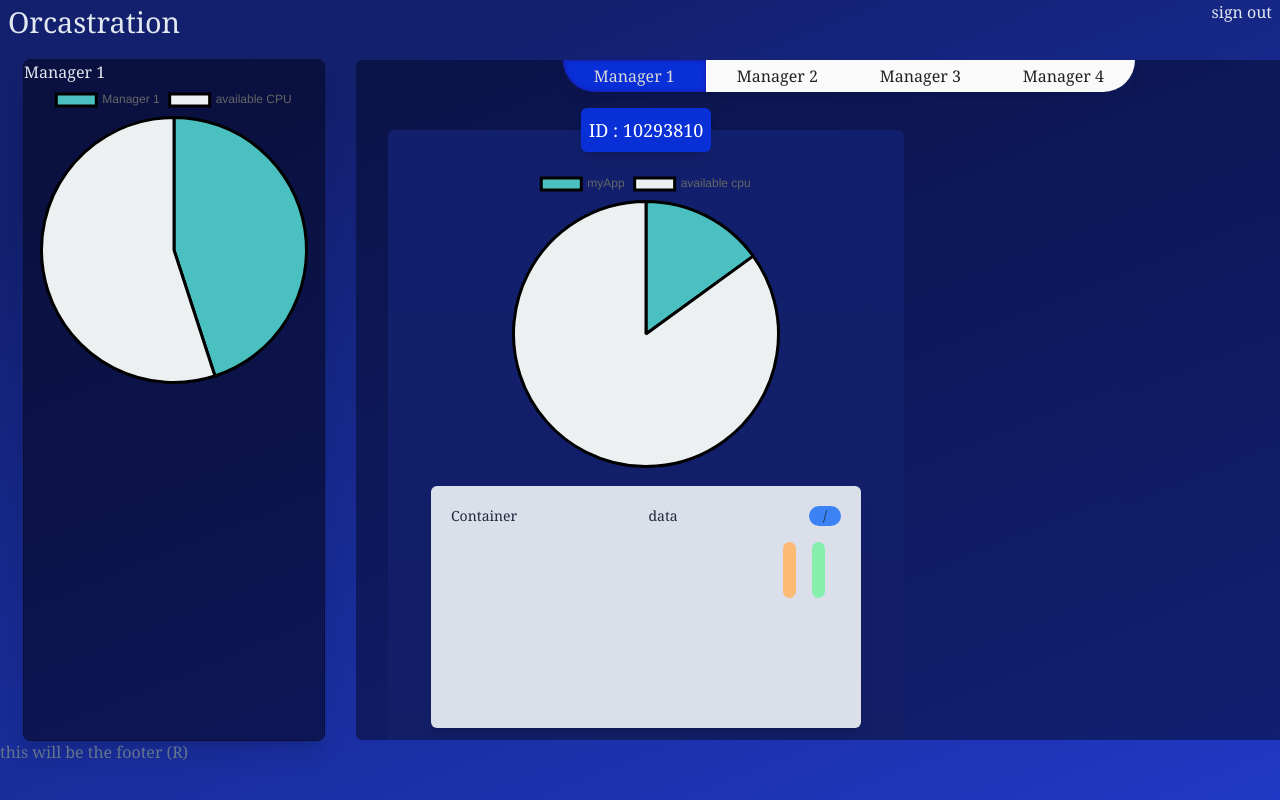
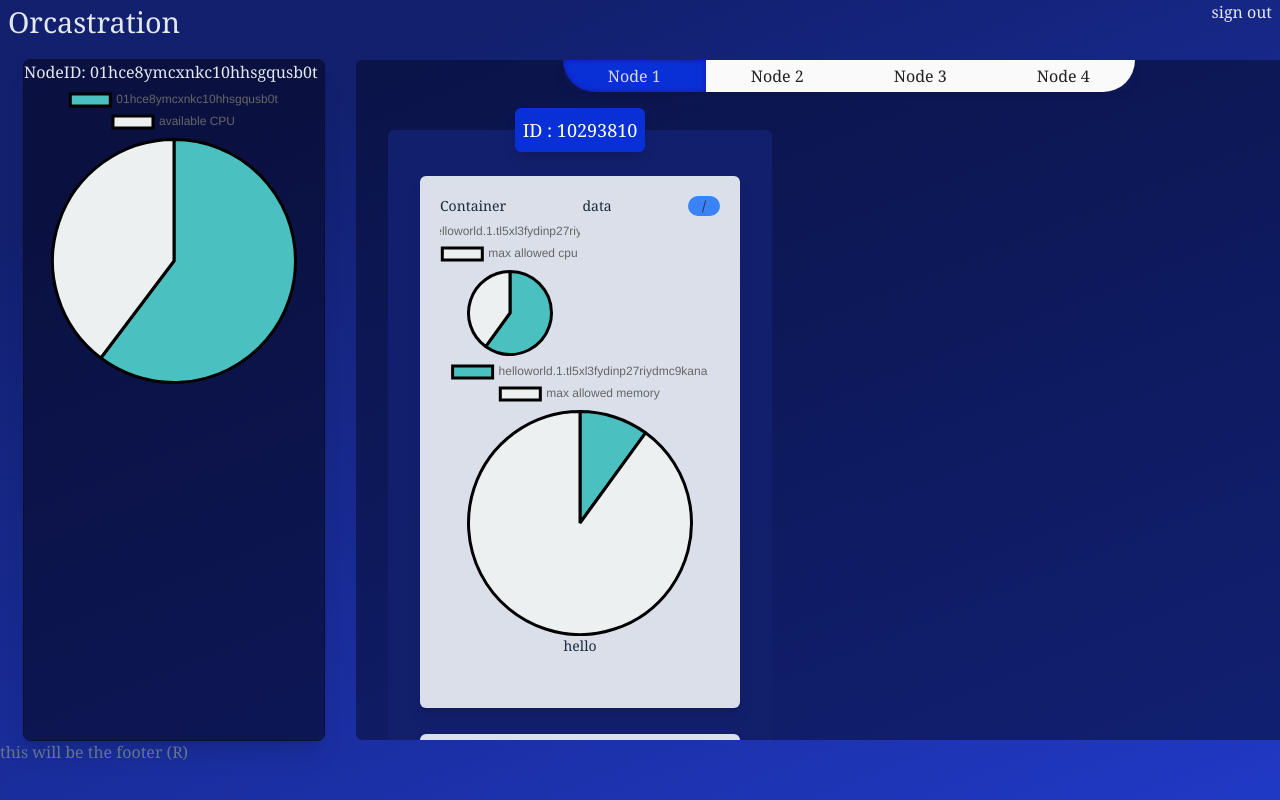
Before and after one commit to oslabs-beta/Orcastration, a React app: page / in a window 1280 px wide. Shown: the top 800 px of the page. Built offline with nearby package versions, Linux system fonts and the light colour scheme; a web font is replaced by a local one.

Commit message:
updated chartjs logic, and added memory usage chart for each container

```diff
--- a/app/src/TEST-DATA/Data.js
+++ b/app/src/TEST-DATA/Data.js
@@ -1,21 +1,112 @@
 const Data = [
   {
-    containerID: '2d3f',
-    name: 'myApp',
-    cpu: 15,
-    mem: 15,
-  },
-  {
-    containerID: '9929',
-    name: 'helloworld',
-    cpu: 25,
-    mem: 62,
-  },
-  {
-    containerid: '0627',
-    name: 'redis',
-    cpu: 5,
-    mem: 21,
+    nodeID: '01hce8ymcxnkc10hhsgqusb0t',
+    tasks: [
+      {
+        taskID: 'tl5xl3fydinp',
+        containers: [
+          {
+            containerID: '26de9debe4fb',
+            containerName: 'helloworld.1.tl5xl3fydinp27riydmc9kana',
+            CPUPerc: '60%',
+            memPerc: '10%',
+            memUsage: '272KiB / 4.818GiB',
+            netIO: '2.18kB / 1.2kB',
+          },
+        ],
+      },
+      {
+        taskID: '6rwgw5zwsxy5',
+        containers: [
+          {
+            containerID: '32f0f91be77f',
+            containerName: 'helloworld.2.6rwgw5zwsxy59q3vg2gd3bjla',
+            CPUPerc: '50%',
+            memPerc: '15%',
+            memUsage: '268KiB / 4.818GiB',
+            netIO: '2.1kB / 1.3kB',
+          },
+        ],
+      },
+      {
+        taskID: '5vfvjiurdgnd',
+        containers: [
+          {
+            containerID: '4b81e28154a2',
+            containerName: 'helloworld.3.5vfvjiurdgndhz8nh0wr6lkrw',
+            CPUPerc: '10%',
+            memPerc: '20%',
+            memUsage: '264KiB / 4.818GiB',
+            netIO: '2.27kB / 1.3kB',
+          },
+        ],
+      },
+      {
+        taskID: '8siuamf38c59',
+        containers: [
+          {
+            containerID: 'b8fb52845d71',
+            containerName: 'helloworld.4.8siuamf38c595i3d98p1irc8y',
+            CPUPerc: '60%',
+            memPerc: '5%',
+            memUsage: '276KiB / 4.818GiB',
+            netIO: '2.59kB / 1.4kB',
+          },
+        ],
+      },
+      {
+        taskID: 'nvm20fhcusdj',
+        containers: [
+          {
+            containerID: '3c8b940d2e11',
+            containerName: 'helloworld.5.nvm20fhcusdj17pvqyh1p97o0',
+            CPUPerc: '30%',
+            memPerc: '20%',
+            memUsage: '272KiB / 4.818GiB',
+            netIO: '2.06kB / 1.3kB',
+          },
+        ],
+      },
+      {
+        taskID: 'y7ah0auah7oc',
+        containers: [
+          {
+            containerID: '1e2cd112537c',
+            containerName: 'redis.1.y7ah0auah7oc3zx2ma2nxmo00',
+            CPUPerc: '25%',
+            memPerc: '10%',
+            memUsage: '6.613MiB / 4.818GiB',
+            netIO: '844B / 0B',
+          },
+        ],
+      },
+      {
+        taskID: 'i04i38r8mkek',
+        containers: [
+          {
+            containerID: 'a3d0860ecf7b',
+            containerName: 'redis.2.i04i38r8mkek6san9goco34ej',
+            CPUPerc: '34%',
+            memPerc: '20%',
+            memUsage: '6.617MiB / 4.818GiB',
+            netIO: '670B / 0B',
+          },
+        ],
+      },
+      {
+        taskID: 'hyd0izvysu2s',
+        containers: [
+          {
+            containerID: '4ff85fda0123',
+            containerName: 'redis.3.hyd0izvysu2seop8cqu4z3bpg',
+            CPUPerc: '24%',
+            memPerc: '5%',
+            memUsage: '6.617MiB / 4.818GiB',
+            netIO: '934B / 0B',
+          },
+        ],
+      },
+    ],
   },
 ];
 
--- a/app/src/components/App.jsx
+++ b/app/src/components/App.jsx
@@ -9,18 +9,53 @@ import { Chart as ChartJS, ArcElement, Tooltip, Legend } from 'chart.js';
 
 ChartJS.register(ArcElement, Tooltip, Legend);
 
-const data = [];
+const cpuData = [];
+const memData = [];
 let totalPercentageCPU = 0;
-//create an array called 'data' that will hold an array of objects, objects will
-//be the data object that our Pie component from ChartJS is expecting
-for (let i = 0; i < Data.length; i++) {
-  totalPercentageCPU += Data[i].cpu;
-  data.push({
-    labels: [Data[i].name, 'available cpu'],
+//pull node name from incoming data
+let nodeName = Data[0].nodeID;
+// console.log(nodeName);
+// create an array called 'data' that will hold an array of objects, objects will
+// be the data object that our Pie component from ChartJS is expecting
+const dataTasks = Data[0].tasks;
+// console.log(dataTasks);
+for (let i = 0; i < dataTasks.length; i++) {
+  // console.log(parseFloat(dataTasks[i].containers[0].CPUPerc));
+  totalPercentageCPU += parseFloat(dataTasks[i].containers[0].CPUPerc);
+  // console.log(dataTasks[i].containers[0].containerName);
+  if (dataTasks[i].containers.length > 1) {
+    //!!!LOGIC NOT COMPLETE!!!!COME BACK AND MAKE THIS SUCK LESS!!!!!
+  } else {
+    cpuData.push({
+      labels: [dataTasks[i].containers[0].containerName, 'max allowed cpu'],
       datasets: [
         {
-        label: 'test',
-        data: [Data[i].cpu, 100 - Data[i].cpu],
+          label: 'cpu test',
+          data: [
+            parseFloat(dataTasks[0].containers[0].CPUPerc),
+            100 - parseFloat(dataTasks[0].containers[0].CPUPerc),
+          ],
+          backgroundColor: [
+            'rgba(75,192,192,1)',
+            '#ecf0f1',
+            '#50AF95',
+            '#f3ba2f',
+            '#2a71d0',
+          ],
+          borderColor: 'black',
+          borderWidth: 3,
+        },
+      ],
+    });
+    memData.push({
+      labels: [dataTasks[i].containers[0].containerName, 'max allowed memory'],
+      datasets: [
+        {
+          label: 'memory test',
+          data: [
+            parseFloat(dataTasks[0].containers[0].memPerc),
+            100 - parseFloat(dataTasks[0].containers[0].memPerc),
+          ],
           backgroundColor: [
             'rgba(75,192,192,1)',
             '#ecf0f1',
@@ -34,39 +69,44 @@ for (let i = 0; i < Data.length; i++) {
       ],
     });
   }
+}
 
-// console.log(data);
+// console.log(cpuData);
+// console.log(memData[0].datasets[0].label);
+// console.log(memData[0].datasets[0]);
 // console.log(totalPercentageCPU);
+// console.log(dataTasks[0].containers[0].CPUPerc);
+// console.log(parseFloat(dataTasks[0].containers[0].CPUPerc));
 
 const App = (props) => {
   const [activeTab, setActiveTab] = useState('tab1');
-  const [currentManager, setCurrentManager] = useState('Manager 1');
+  const [currentNode, setCurrentNode] = useState(nodeName);
   //set our previously created array of data objects as our chartData state
-  const [chartData, setChartData] = useState(data);
+  const [chartData, setChartData] = useState(cpuData);
   const [totalCPU, setPercentageCPU] = useState(totalPercentageCPU);
-
-  console.log(chartData);
-  const updateManager = (manager) => {
-    setCurrentManager(manager);
+  const [memoryData, setMemoryData] = useState(memData);
+  // // console.log(chartData);
+  const updateNode = (node) => {
+    setCurrentNode(manager);
   };
-
+  // console.log(memoryData);
   return (
     <div className='navigation h-full' id='background'>
       <Navigation />
       <div className='managerAndTabs mx-6 overflow-y-visible'>
         <ManagerMetricsContainer
           activeTab={activeTab}
-          currentManager={currentManager}
-          managerActive={true}
+          currentNode={currentNode}
           totalCPU={totalCPU}
         />
         <Tabs
           activeTab={activeTab}
           setActiveTab={setActiveTab}
-          currentManager={currentManager}
-          updateManager={updateManager}
+          currentNode={currentNode}
+          setCurrentNode={setCurrentNode}
           chartData={chartData}
           totalPercentageCPU={totalPercentageCPU}
+          memoryData={memoryData}
         />
       </div>
       <div className='text-slate-500'>this will be the footer (R)</div>
--- /dev/null
+++ b/app/src/components/CPUandMemCharts.js/CPUPieChart.js
@@ -0,0 +1,22 @@
+import React from 'react';
+import { Pie } from 'react-chartjs-2';
+
+function CPUPieChart({ chartData }) {
+  // console.log(chartData);
+  return (
+    <div className='chart-container'>
+      <Pie
+        data={chartData}
+        options={{
+          plugins: {
+            title: {
+              display: true,
+              text: 'cpu usage vs max allowed cpu',
+            },
+          },
+        }}
+      />
+    </div>
+  );
+}
+export default CPUPieChart;
--- a/app/src/components/PieChart.js
+++ b/app/src/components/CPUandMemCharts.js/MemPieChart.js
@@ -1,22 +1,23 @@
 import React from 'react';
 import { Pie } from 'react-chartjs-2';
 
-function PieChart({ chartData }) {
+function MemPieChart({ memoryData }) {
+  console.log(memoryData);
   return (
     <div className='chart-container'>
-      {/* <h2 style={{ textAlign: 'center' }}>Pie Chart</h2> */}
       <Pie
-        data={chartData}
+        data={memoryData}
         options={{
           plugins: {
             title: {
               display: true,
-              text: 'Users Gained between 2016-2020',
+              text: 'container memory usage',
             },
           },
         }}
       />
+      hello
     </div>
   );
 }
-export default PieChart;
+export default MemPieChart;
--- a/app/src/components/ContainerComponent.jsx
+++ b/app/src/components/ContainerComponent.jsx
@@ -1,15 +1,16 @@
 import React, { useState } from 'react';
 import { motion } from 'framer-motion';
-import PieChart from '../components/PieChart';
+import CPUPieChart from './CPUandMemCharts.js/CPUPieChart';
+import MemPieChart from './CPUandMemCharts.js/MemPieChart';
 
-export default function ContainerComponent({ chartData }) {
+export default function ContainerComponent({ chartData, memoryData }) {
   const [toggleData, setToggleData] = useState(false);
 
   // console.log(toggleData);
   // console.log(chartData);
+  // console.log(memoryData);
   return (
     <React.Fragment>
-      <PieChart chartData={chartData} />
       <motion.div
         initial={{ opacity: 0, scale: 0.5, originY: -0.2 }}
         animate={{ opacity: 1, scale: 1 }}
@@ -29,13 +30,9 @@ export default function ContainerComponent({ chartData }) {
             </button>
           </li>
         </ul>
-
-        <section className='flex flex-row p-4 gap-4'>
-          <canvas>{/* <PieChart chartData={chartData} /> */}</canvas>
-
-          <div className='h-14 w-14 bg-orange-300 rounded-full'></div>
-          <div className='h-14 w-14 bg-green-300 rounded-full'></div>
-        </section>
+        <CPUPieChart chartData={chartData} />
+        <MemPieChart memoryData={memoryData} />
+        <section className='flex flex-row p-4 gap-4'></section>
         {toggleData && (
           <motion.div
             className='bg-blue-200 w-full'
--- a/app/src/components/Managers/ManagerMetricsContainer.js
+++ b/app/src/components/Managers/ManagerMetricsContainer.js
@@ -1,12 +1,12 @@
 import React from 'react';
 import Metrics from './Metrics.js';
 
-const ManagerMetricsContainer = ({ currentManager, totalCPU }) => {
+const ManagerMetricsContainer = ({ currentNode, totalCPU }) => {
   // console.log(currentManager);
   return (
     <div className='managerMetricsContainer rounded-md bg-nightblue-800/60 shadow-xl h-full text-slate-200 m-0 w-full outline-nightblue-700'>
-      <h1 className='mainFontEl'>{currentManager}</h1>
-      <Metrics totalCPU={totalCPU} currentManager={currentManager} />
+      <h1 className='mainFontEl'>NodeID: {currentNode}</h1>
+      <Metrics totalCPU={totalCPU} currentNode={currentNode} />
     </div>
   );
 };
--- a/app/src/components/Managers/Metrics.js
+++ b/app/src/components/Managers/Metrics.js
@@ -3,9 +3,9 @@ import { Pie } from 'react-chartjs-2';
 
 // ChartJS.register(ArcElement, Tooltip, Legend);
 
-const Metrics = ({ totalCPU, currentManager }) => {
+const Metrics = ({ totalCPU, currentNode }) => {
   const cpuData = {
-    labels: [`${currentManager}`, 'available CPU'],
+    labels: [`${currentNode}`, 'available CPU'],
     datasets: [
       {
         label: 'manager test',
@@ -35,7 +35,6 @@ const Metrics = ({ totalCPU, currentManager }) => {
           },
         }}
       />
-      {/* hello */}
     </div>
   );
 };
--- a/app/src/components/WorkerComponent.jsx
+++ b/app/src/components/WorkerComponent.jsx
@@ -3,12 +3,19 @@ import ContainerComponent from './ContainerComponent';
 import { motion } from 'framer-motion';
 // import { motion, useViewportScroll, useTransform } from "framer-motion";
 
-export default function WorkerComponent({ chartData, totalPercentageCPU }) {
+export default function WorkerComponent({
+  chartData,
+  totalPercentageCPU,
+  memoryData,
+}) {
   // const { scrollYProgress } = useViewportScroll();
   // const scale = useTransform(scrollYProgress, [0, 1], [0.2, 2]);
   let containers = [];
   for (let i = 0; i < chartData.length; i++) {
-    containers.push(<ContainerComponent chartData={chartData[i]} />);
+    // console.log(chartData[i]);
+    containers.push(
+      <ContainerComponent chartData={chartData[i]} memoryData={memoryData[i]} />
+    );
   }
 
   return (
--- a/app/src/components/tabComponent/Tabs.js
+++ b/app/src/components/tabComponent/Tabs.js
@@ -8,12 +8,15 @@ import WorkerComponent from '../WorkerComponent';
 const Tabs = ({
   activeTab,
   setActiveTab,
-  currentManager,
-  updateManager,
+  currentNode,
+  setCurrentNode,
+  updateNode,
   chartData,
   totalPercentageCPU,
+  memoryData,
 }) => {
   // console.log(chartData);
+
   //declare activeTab and setActiveTab to be able to display
   //   const [activeTab, setActiveTab] = useState('tab1');
   return (
@@ -22,38 +25,38 @@ const Tabs = ({
       <div className='w-full flex align-middle overflow-y-visible justify-center'>
         <ul className='nav m-0 h-fit'>
           <TabNavItem
-            title='Manager 1'
+            title='Node 1'
             id='tab1'
             activeTab={activeTab}
             setActiveTab={setActiveTab}
-            currentManager={currentManager}
-            updateManager={updateManager}
-            // setCurrentManager={setCurrentManager}
-            // managerActive = {}
+            currentNode={currentNode}
+            updateNode={updateNode}
+            setCurrentNode={setCurrentNode}
+            // NodeActive = {}
           />
           <TabNavItem
-            title='Manager 2'
+            title='Node 2'
             id='tab2'
             activeTab={activeTab}
             setActiveTab={setActiveTab}
-            currentManager={currentManager}
-            updateManager={updateManager}
+            currentNode={currentNode}
+            updateNode={updateNode}
           />
           <TabNavItem
-            title='Manager 3'
+            title='Node 3'
             id='tab3'
             activeTab={activeTab}
             setActiveTab={setActiveTab}
-            currentManager={currentManager}
-            updateManager={updateManager}
+            currentNode={currentNode}
+            updateNode={updateNode}
           />
           <TabNavItem
-            title='Manager 4'
+            title='Node 4'
             id='tab4'
             activeTab={activeTab}
             setActiveTab={setActiveTab}
-            currentManager={currentManager}
-            updateManager={updateManager}
+            currentNode={currentNode}
+            updateNode={updateNode}
           />
         </ul>
       </div>
@@ -67,6 +70,7 @@ const Tabs = ({
             <WorkerComponent
               chartData={chartData}
               totalPercentageCPU={totalPercentageCPU}
+              memoryData={memoryData}
             />
           </div>
         </TabContent>
@@ -75,10 +79,12 @@ const Tabs = ({
             <WorkerComponent
               chartData={chartData}
               totalPercentageCPU={totalPercentageCPU}
+              memoryData={memoryData}
             />
             <WorkerComponent
               chartData={chartData}
               totalPercentageCPU={totalPercentageCPU}
+              memoryData={memoryData}
             />
           </div>
         </TabContent>
@@ -87,14 +93,17 @@ const Tabs = ({
             <WorkerComponent
               chartData={chartData}
               totalPercentageCPU={totalPercentageCPU}
+              memoryData={memoryData}
             />
             <WorkerComponent
               chartData={chartData}
               totalPercentageCPU={totalPercentageCPU}
+              memoryData={memoryData}
             />
             <WorkerComponent
               chartData={chartData}
               totalPercentageCPU={totalPercentageCPU}
+              memoryData={memoryData}
             />
           </div>
         </TabContent>
@@ -103,6 +112,7 @@ const Tabs = ({
             <WorkerComponent
               chartData={chartData}
               totalPercentageCPU={totalPercentageCPU}
+              memoryData={memoryData}
             />
           </div>
         </TabContent> */}
```
Also changed, not shown: app/src/components/tabNavAndContent/TabNavItem.js (+7 -4 lines). Lines whose indentation alone changed are shown as unchanged.
